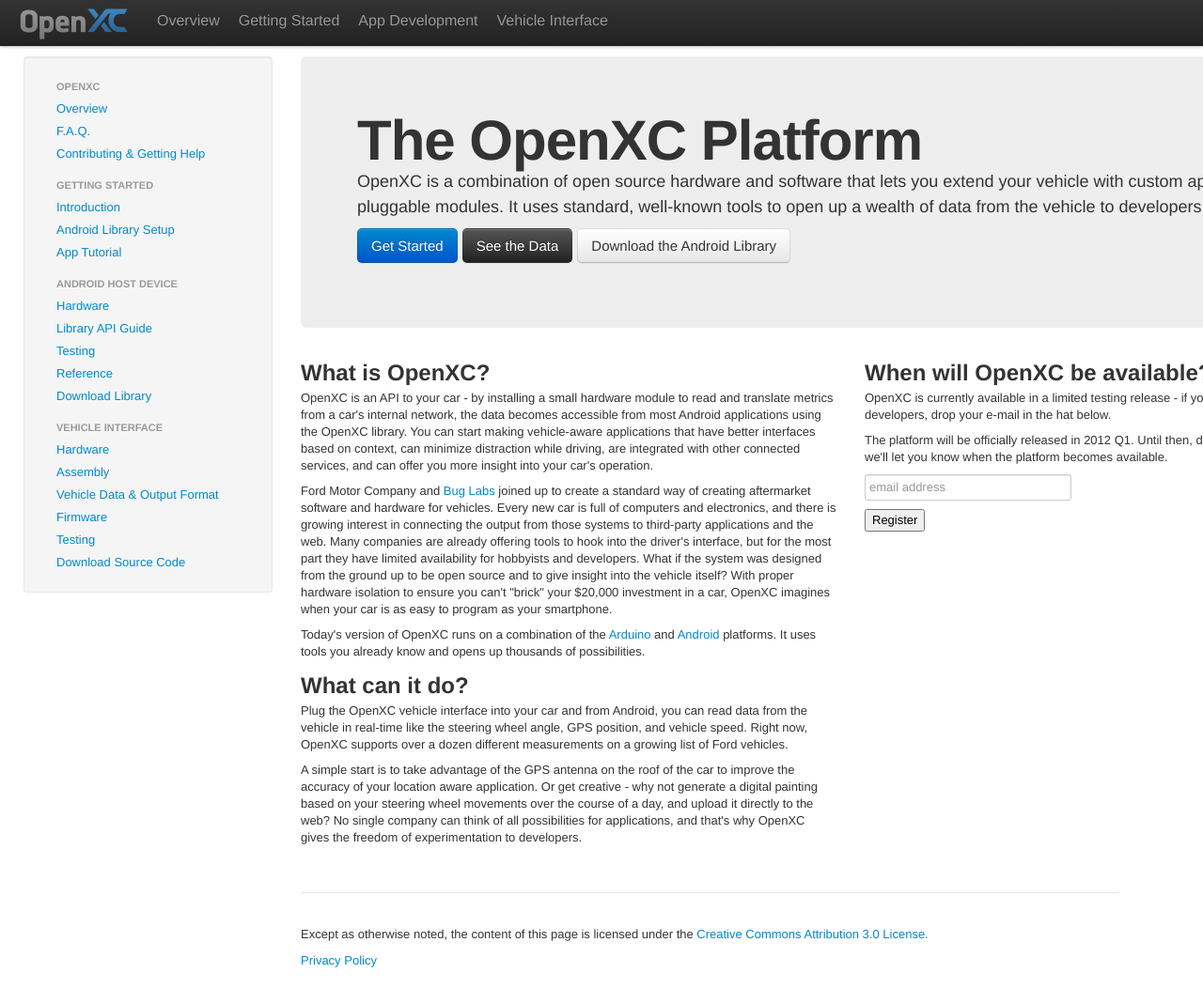
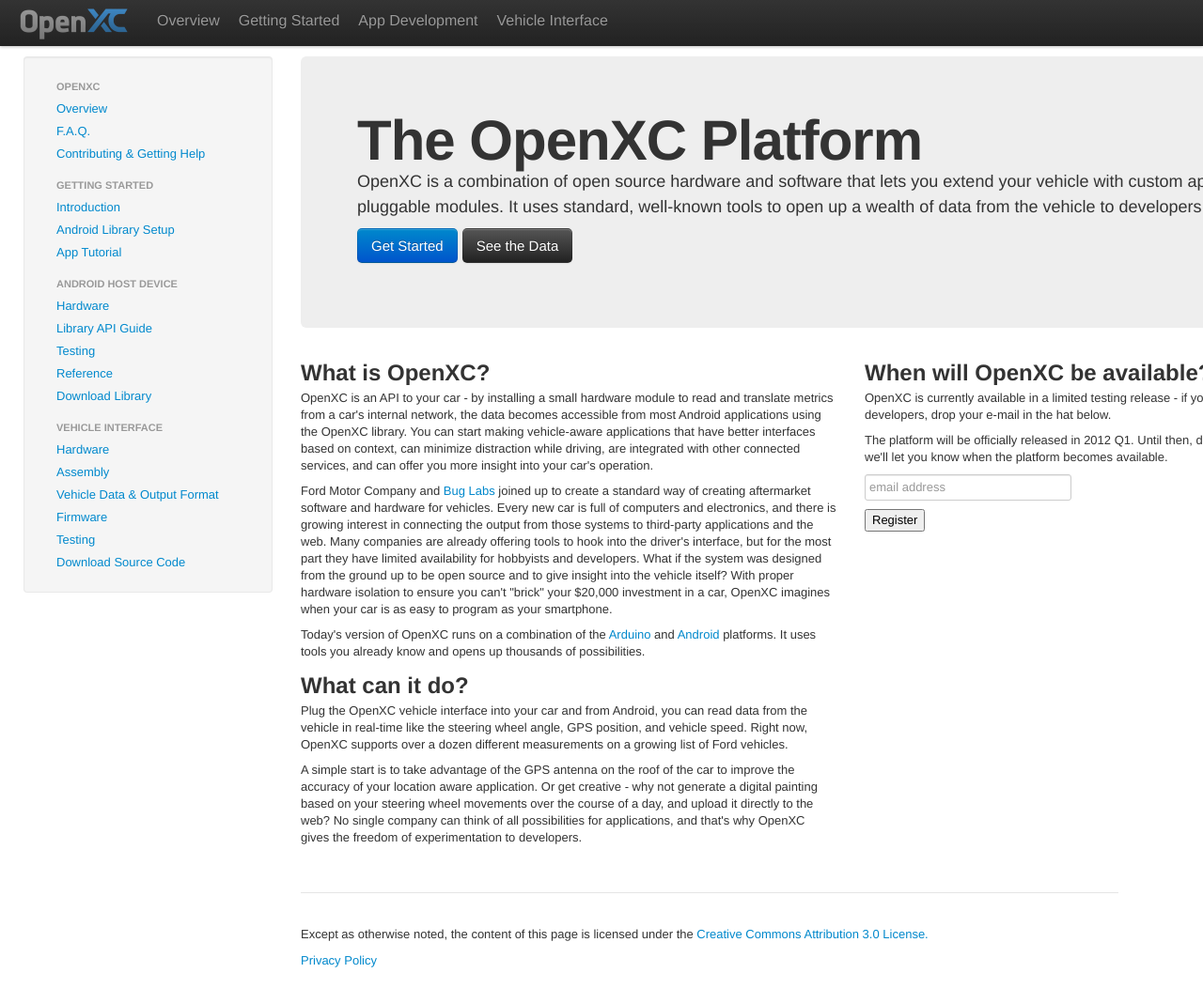
Before and after one commit to openxc/openxcplatform.com, a Jekyll site: the page built from index.html, in a window 1280 px wide and 1118 px high. Shown: the top 1069 px of the window at 94% size. Built offline with Jekyll 4.4.1, drawn with Linux system fonts in a browser that asks for light colours; nearby versions of some CDN libraries; Markdown is read by kramdown in place of the engine named in the settings; comment, search, counter and statistics services are not loaded; some of the changed lines change nothing that is shown.

Commit message:
Disable Android library download link to avoid confusion.

```diff
--- a/index.html
+++ b/index.html
@@ -18,9 +18,9 @@
                     href="/getting-started/index.html">Get Started</a>
                 <a class="btn btn-inverse btn-large"
                     href="/vehicle-interface/output-format.html">See the Data</a>
-                <a class="btn btn btn-large"
-                    href="https://github.com/openxc/openxc-android">
-                        Download the Android Library</a>
+                <!-- <a class="btn btn btn-large" -->
+                    <!-- href="https://github.com/openxc/openxc-android"> -->
+                        <!-- Download the Android Library</a> -->
             </p>
         </div>
 
```
